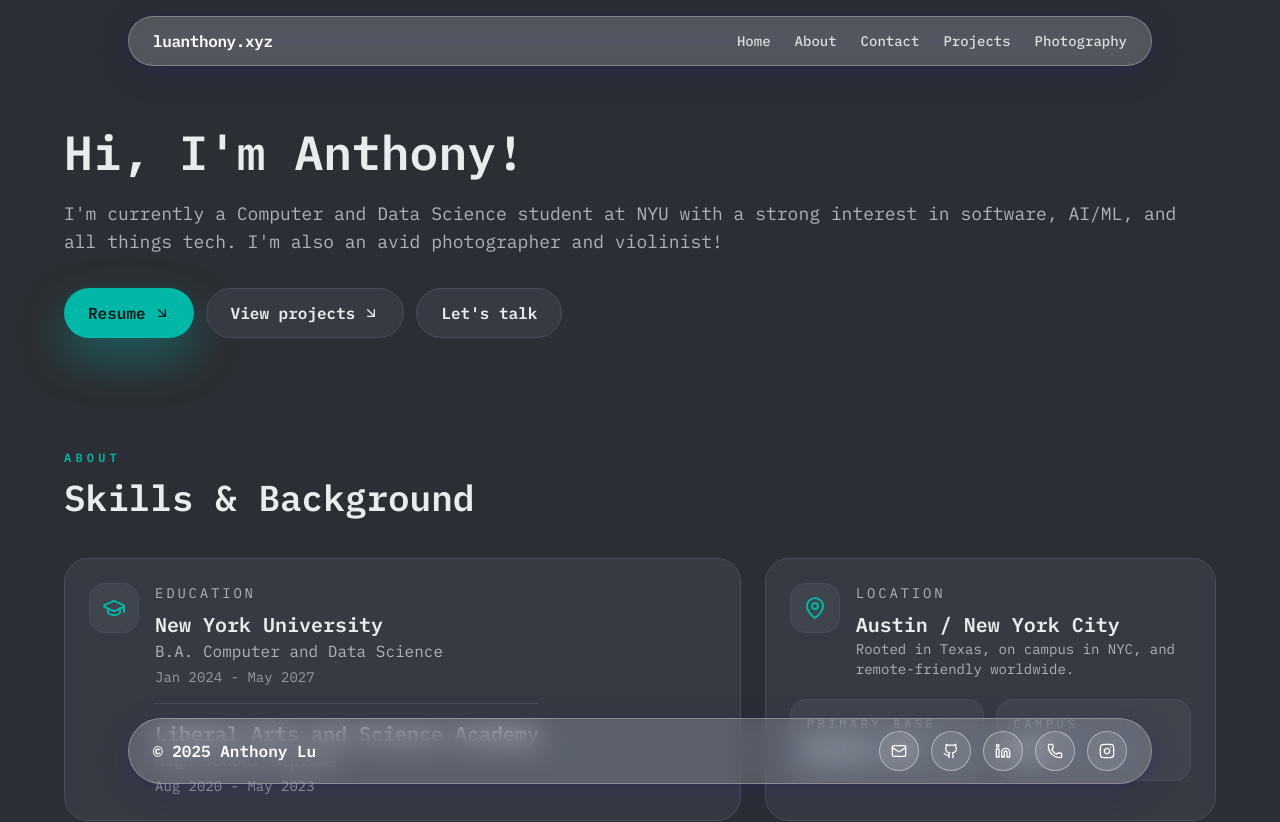
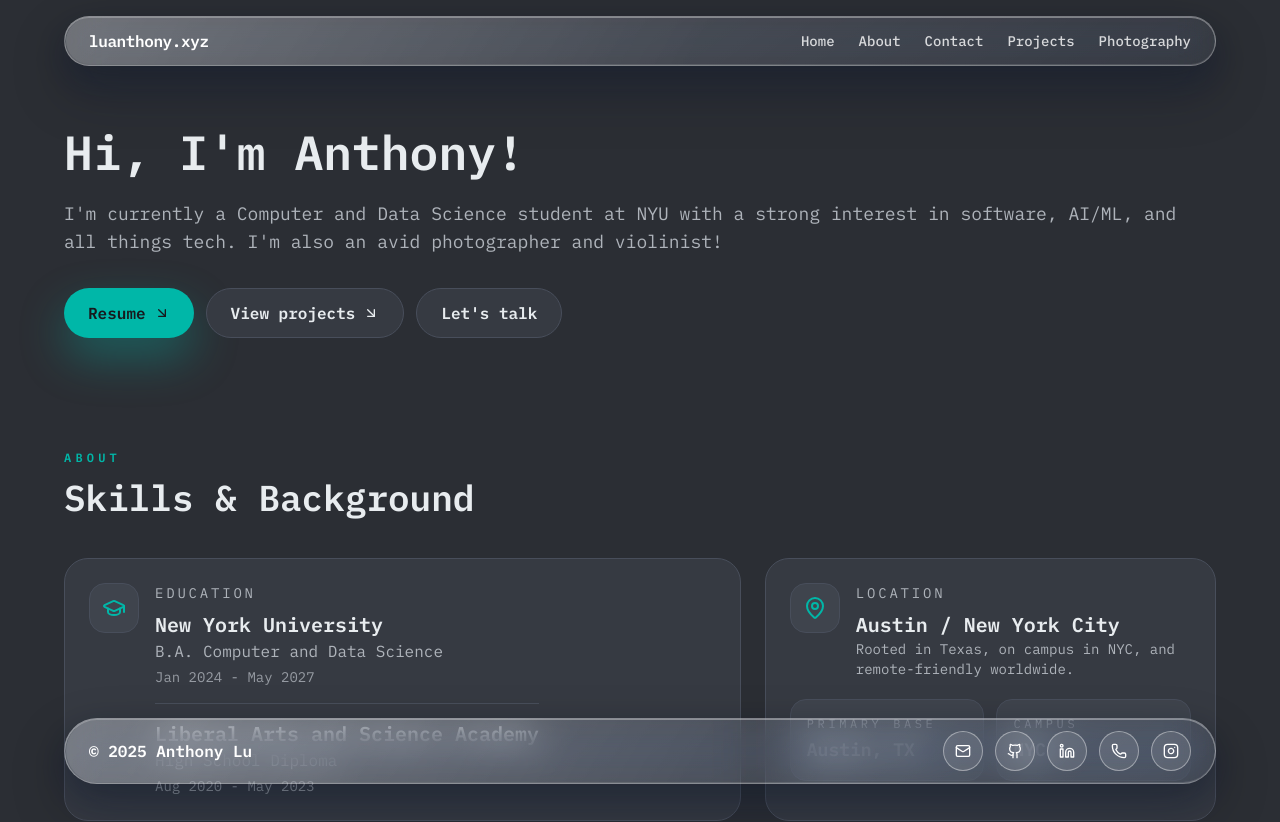
Before and after one commit to anthonylu23/personal-website, a React (Vite) app: page / in a window 1280 px wide. Shown: the top 822 px of the page. Built offline with nearby package versions, Linux system fonts and the light colour scheme.

Commit message:
navbar adjustments

```diff
--- a/src/components/GlassFooter.tsx
+++ b/src/components/GlassFooter.tsx
@@ -23,7 +23,7 @@ const GlassFooter = () => {
         backgroundOpacity={0.15}
         opacity={0.55}
         blur={16}
-        className="pointer-events-auto w-full max-w-5xl"
+        className="pointer-events-auto w-full max-w-6xl"
       >
         <div className="flex flex-col gap-4 px-6 py-3 text-white/80 md:flex-row md:items-center md:justify-between">
           <div className="hidden md:block">
--- a/src/components/GlassNavbar.tsx
+++ b/src/components/GlassNavbar.tsx
@@ -58,7 +58,7 @@ const GlassNavbar = () => {
 
   return (
     <header className="fixed inset-x-0 top-0 z-50 px-4 pt-4">
-      <div className="relative mx-auto w-full max-w-5xl">
+      <div className="relative mx-auto w-full max-w-6xl">
         <GlassSurface
           width="100%"
           height="auto"
--- a/src/components/GlassSurface.css
+++ b/src/components/GlassSurface.css
@@ -38,24 +38,43 @@
 }
 
 .glass-surface--fallback {
-  background: rgba(255, 255, 255, 0.18);
-  backdrop-filter: blur(14px) saturate(1.6) brightness(1.1);
-  -webkit-backdrop-filter: blur(14px) saturate(1.6) brightness(1.1);
-  border: 1px solid rgba(255, 255, 255, 0.28);
+  background: linear-gradient(145deg, rgba(255, 255, 255, 0.2), rgba(255, 255, 255, 0.05));
+  backdrop-filter: blur(18px) saturate(1.85) brightness(1.1);
+  -webkit-backdrop-filter: blur(18px) saturate(1.85) brightness(1.1);
+  border: 1px solid rgba(255, 255, 255, 0.32);
   box-shadow:
-    0 8px 32px 0 rgba(31, 38, 135, 0.18),
-    0 2px 16px 0 rgba(31, 38, 135, 0.08);
+    inset 0 1px 0 rgba(255, 255, 255, 0.35),
+    inset 0 -1px 0 rgba(255, 255, 255, 0.12),
+    0 12px 32px rgba(15, 23, 42, 0.35),
+    0 25px 55px rgba(15, 23, 42, 0.25);
+}
+
+.glass-surface--fallback::after {
+  content: "";
+  position: absolute;
+  inset: 1px;
+  border-radius: inherit;
+  pointer-events: none;
+  background: linear-gradient(120deg, rgba(255, 255, 255, 0.45), transparent 55%);
+  opacity: 0.35;
+  mix-blend-mode: screen;
+  z-index: 0;
 }
 
 @media (prefers-color-scheme: dark) {
   .glass-surface--fallback {
-    background: rgba(255, 255, 255, 0.1);
-    backdrop-filter: blur(12px) saturate(1.8) brightness(1.2);
-    -webkit-backdrop-filter: blur(12px) saturate(1.8) brightness(1.2);
-    border: 1px solid rgba(255, 255, 255, 0.2);
+    background: linear-gradient(145deg, rgba(20, 22, 30, 0.55), rgba(255, 255, 255, 0.08));
+    border-color: rgba(255, 255, 255, 0.22);
     box-shadow:
-      inset 0 1px 0 0 rgba(255, 255, 255, 0.2),
-      inset 0 -1px 0 0 rgba(255, 255, 255, 0.1);
+      inset 0 1px 0 rgba(255, 255, 255, 0.2),
+      inset 0 -1px 0 rgba(255, 255, 255, 0.1),
+      0 12px 32px rgba(3, 7, 18, 0.7),
+      0 25px 55px rgba(3, 7, 18, 0.4);
+  }
+
+  .glass-surface--fallback::after {
+    background: linear-gradient(110deg, rgba(255, 255, 255, 0.5), transparent 60%);
+    opacity: 0.4;
   }
 }
 
```
